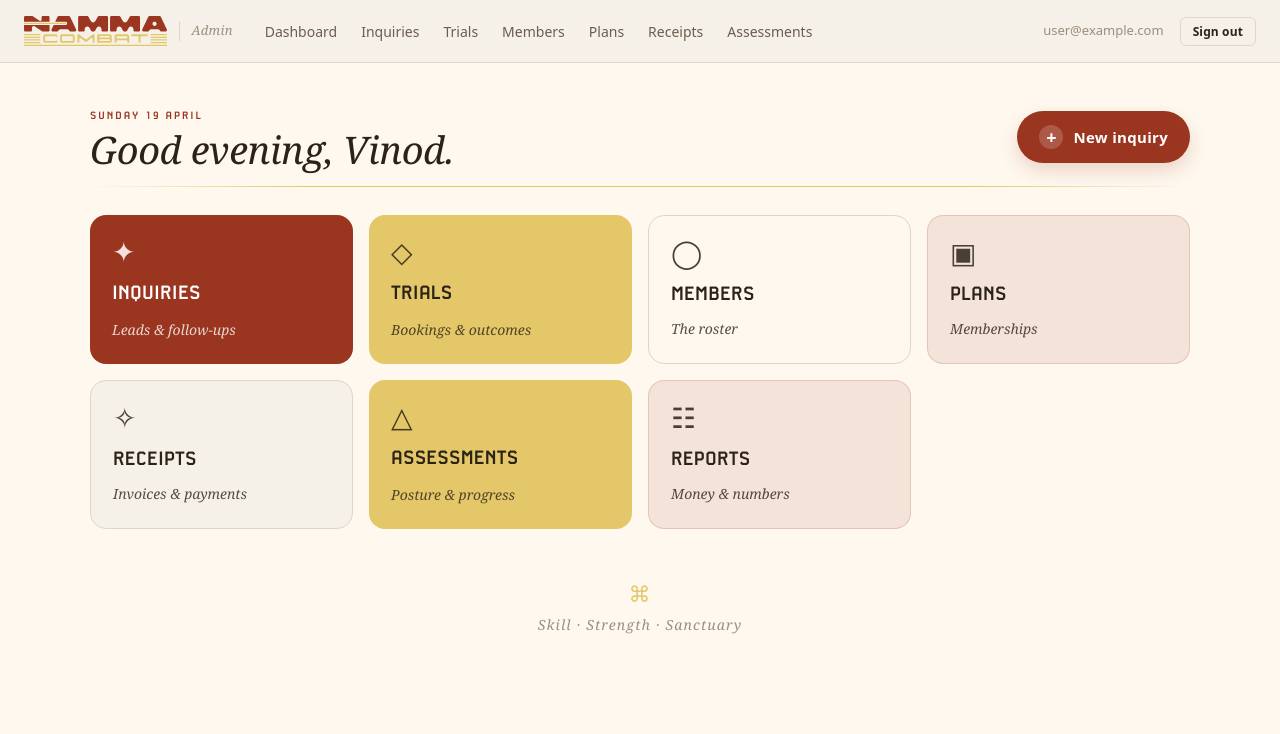
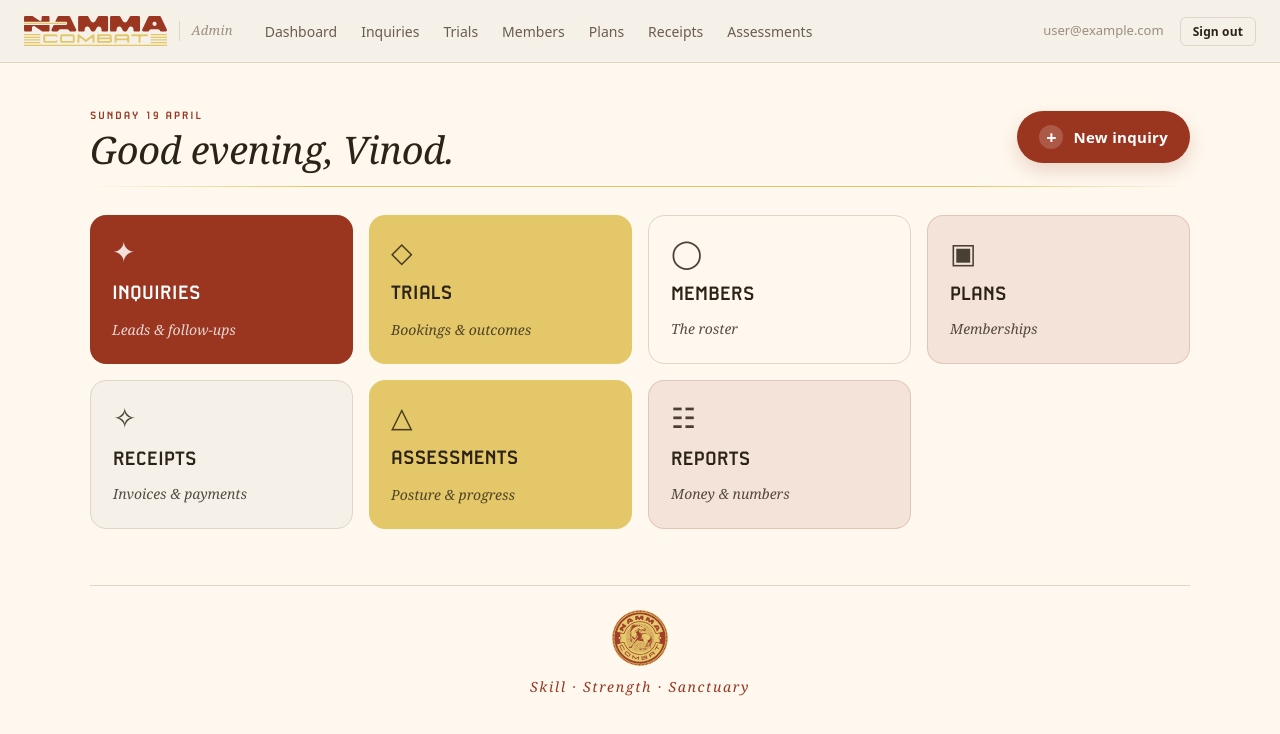
Before and after one commit to vikramravella/namma-combat-site, a Next.js app: page /admin in a window 1280 px wide. Shown: the top 734 px of the page. Built offline with nearby package versions, Linux system fonts and the light colour scheme; no server answers; sample sign-in values are in the browser's storage.

Commit message:
Home: seal.svg in footer instead of glyph mark

```diff
--- a/src/app/admin/(authed)/page.js
+++ b/src/app/admin/(authed)/page.js
@@ -43,10 +43,10 @@ export default function HomePage() {
         ))}
       </div>
 
-      <p className="home-foot">
-        <span className="home-foot-mark">⌘</span>
-        <em>Skill · Strength · Sanctuary</em>
-      </p>
+      <div className="home-foot">
+        <img src="/seal.svg" alt="Namma Combat" className="home-foot-seal" />
+        <p className="home-foot-tag"><em>Skill · Strength · Sanctuary</em></p>
+      </div>
     </div>
   );
 }
--- a/src/app/admin/admin.css
+++ b/src/app/admin/admin.css
@@ -2515,19 +2515,25 @@ textarea.prv-form-input { min-height: 60px; resize: vertical; }
 
 .home-foot {
   text-align: center;
-  margin-top: 48px;
+  margin-top: 56px;
+  padding-top: 24px;
+  border-top: 1px solid var(--border);
+}
+.home-foot-seal {
+  width: 56px;
+  height: 56px;
+  display: block;
+  margin: 0 auto 10px;
+  opacity: 0.95;
+}
+.home-foot-tag {
   font-family: var(--font-serif, 'Playfair Display', Georgia, serif);
   font-size: 14px;
-  color: var(--text-muted);
-  letter-spacing: 0.08em;
+  color: var(--rust, #9A3520);
+  letter-spacing: 0.12em;
+  margin: 0;
 }
 .home-foot em { font-style: italic; }
-.home-foot-mark {
-  display: block;
-  color: var(--gold, #E3C768);
-  font-size: 22px;
-  margin-bottom: 4px;
-}
 
 @media (max-width: 600px) {
   .home-greet { font-size: 28px; }
```
